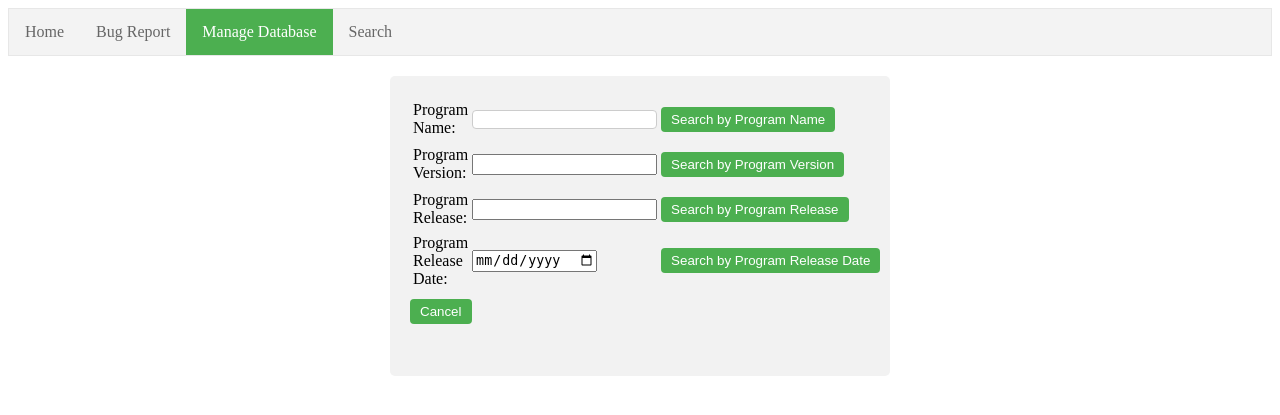
After one commit to MIMrxn/CECS544_Bughound, a PHP site: page /pages/search_program.php?source=1 in a window 1280 px wide. The commit adds this page. Shown: the top 415 px of the page. Run offline with PHP 8.4, Linux system fonts and the light colour scheme.

Commit message:
Edit Program (and post) complete

```diff
--- a/assets/styles/form_style.css
+++ b/assets/styles/form_style.css
@@ -50,6 +50,16 @@ form[name=search_employees_form] {
     overflow: scroll;
 }
 
+form[name=edit_search_programs_form] {
+    margin: auto;
+    width: 460px;
+    height: 260px;
+    border-radius: 5px;
+    background-color: #F2F2F2;
+    padding: 20px;
+    overflow: scroll;
+}
+
 textarea {
     resize: none;
 }
--- a/pages/manage_programs.php
+++ b/pages/manage_programs.php
@@ -34,9 +34,9 @@
 
         <div class="vertical-menu">
             <a href="add_program.php">Add a new program</a>
-            <a href="edit_program.php">Edit program information</a>
-            <a href="delete_program.php">Delete a program</a>
-            <a href="search_programs.php">Search for a program</a>
+            <a href="search_program.php?source=edit">Edit program information</a>
+            <a href="search_program.php?source=delete">Delete a program</a>
+            <a href="search_program.php?source=search">Search for a program</a>
         </div>
 
     </body>
--- /dev/null
+++ b/pages/search_program.php
@@ -0,0 +1,94 @@
+<!DOCTYPE html>
+<html>
+    <head>
+        <meta charset="UTF-8">
+        <title>Bughound</title>
+        <link rel="stylesheet" href="../assets/styles/nav_menu_style.css">
+        <link rel="stylesheet" href="../assets/styles/form_style.css">
+    </head>
+    <body>
+        <ul>
+            <li><a href="index.php">Home</a></li>
+            <li class="dropdown">
+                <a href="javascript:void(0)" class="dropbtn">Bug Report</a>
+                <div class="dropdown-content">
+                    <a href="create_report.php">Create</a>
+                    <a href="update_report.php">Update</a>
+                </div>
+            </li>
+            <li class="dropdown">
+                <a href="javascript:void(0)" class="dropbtn, active">Manage Database</a>
+                <div class="dropdown-content">
+                    <a href="manage_programs.php">Programs</a>
+                    <a href="manage_releases.php">Releases</a>
+                    <a href="manage_functional_areas.php">Functional Areas</a>
+                    <a href="manage_employees.php">Employees</a>
+                </div>
+            </li>
+            <li>
+                <a href="search.php">Search</a>
+            </li>
+        </ul>
+
+        <h2>
+            <center>
+                <?php
+                    $source = $_GET['source'];
+                    if($source == 'edit') {
+                        echo '<font color="gray">Search for Program Information to Edit</font>';
+                    }
+                    if($source == 'delete') {
+                        echo '<font color="gray">Search for Program Information to Delete</font>';
+                    }
+                    if($source == 'search') {
+                        echo '<font color="gray">Search for a Program Information Entry</font>';
+                    }
+                ?>
+            </center>
+        </h2>
+
+        <form name="edit_search_programs_form" action="search_program_post.php?source=<?php echo $source; ?>" method="post" onsubmit="return validate(this)">
+            <table>
+                <tr>
+                    <td>Program Name:</td><td><input type="Text" name="program_name" /></td>
+                    <td><input type="submit" name="search_prog_input" value="Search by Program Name" /></td>
+                </tr>
+                <tr>
+                    <td>Program Version:</td><td><input type="Number" name="program_version" /></td>
+                    <td><input type="submit" name="search_prog_input" value="Search by Program Version" /></td>
+                </tr>
+                <tr>
+                    <td>Program Release:</td><td><input type="Number" name="program_release" /></td>
+                    <td><input type="submit" name="search_prog_input" value="Search by Program Release" /></td>
+                </tr>
+                <tr>
+                    <td>Program Release Date:</td><td><input type="Date" name="program_release_date" /></td>
+                    <td><input type="submit" name="search_prog_input" value="Search by Program Release Date" /></td>
+                </tr>
+            </table>
+            <input class="button" type="button" onclick="window.location.replace('edit_program.php')" value="Cancel" />
+        </form>
+
+        <script language=Javascript>
+            function validate(theform) {
+                if(theform.program_name.value === "" && theform.search_emps_input === "Search by Program Name") {
+                    alert ("Program Name field must contain characters");
+                    return false;
+                }
+                if(theform.program_version.value === "" && theform.search_emps_input === "Search by Program Version") {
+                    alert ("Program Version field must contain characters");
+                    return false;
+                }
+                if(theform.program_release.value === "" && theform.search_emps_input === "Search by Program Release") {
+                    alert ("Program Release field must contain characters");
+                    return false;
+                }
+                if(theform.program_release_date.value === "" && theform.search_emps_input === "Search by Program Release Date") {
+                    alert ("Program Release Date field must contain characters");
+                    return false;
+                }
+                return true;
+            }
+        </script>
+    </body>
+</html>
```
Also changed, not shown: pages/edit_program.php (added, +92 -0 lines), pages/edit_program_post.php (added, +33 -0 lines), pages/search_program_post.php (added, +104 -0 lines).
